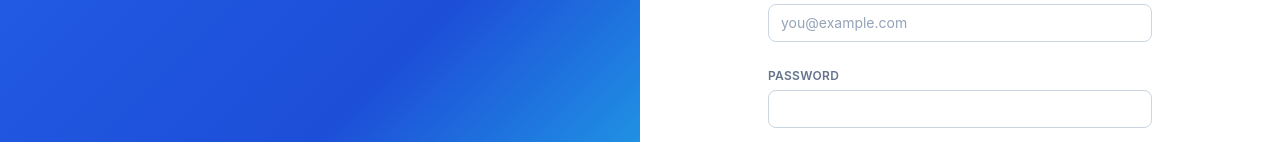
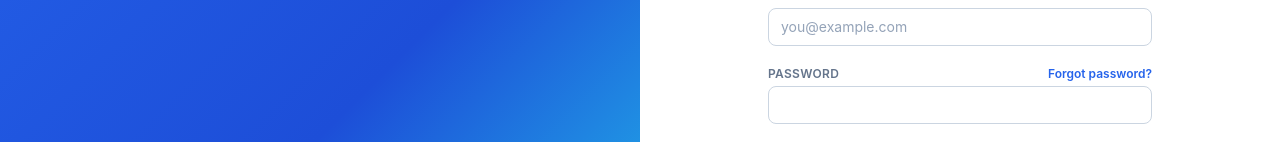
Before and after one commit to oneplacedigital/oneplace-ai-crm, a Next.js app in the folder apps/web/: page /login in a window 1280 px wide. Shown: the part 336-478 px from the top of the page. Built offline with nearby package versions, Linux system fonts and the light colour scheme; no server answers.

Commit message:
Add files via upload

```diff
--- a/apps/web/src/app/login/page.tsx
+++ b/apps/web/src/app/login/page.tsx
@@ -67,9 +67,17 @@
           </div>
 
           <div className="space-y-1">
-            <label className="text-xs font-semibold uppercase tracking-wide text-slate-500">
-              Password
-            </label>
+            <div className="flex items-center justify-between">
+              <label className="text-xs font-semibold uppercase tracking-wide text-slate-500">
+                Password
+              </label>
+              <Link
+                href="/forgot-password"
+                className="text-xs font-semibold text-brand hover:underline"
+              >
+                Forgot password?
+              </Link>
+            </div>
             <input
               type="password"
               required
```
